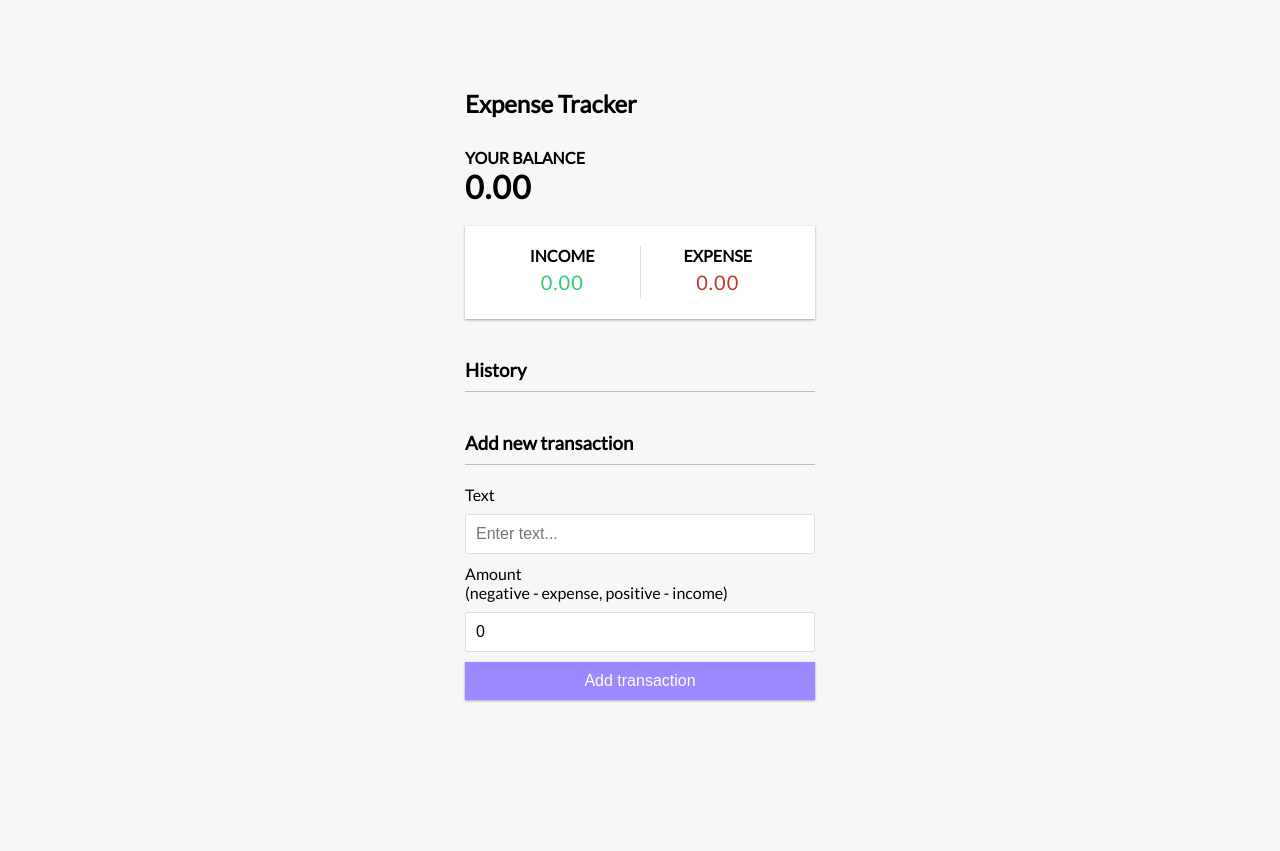
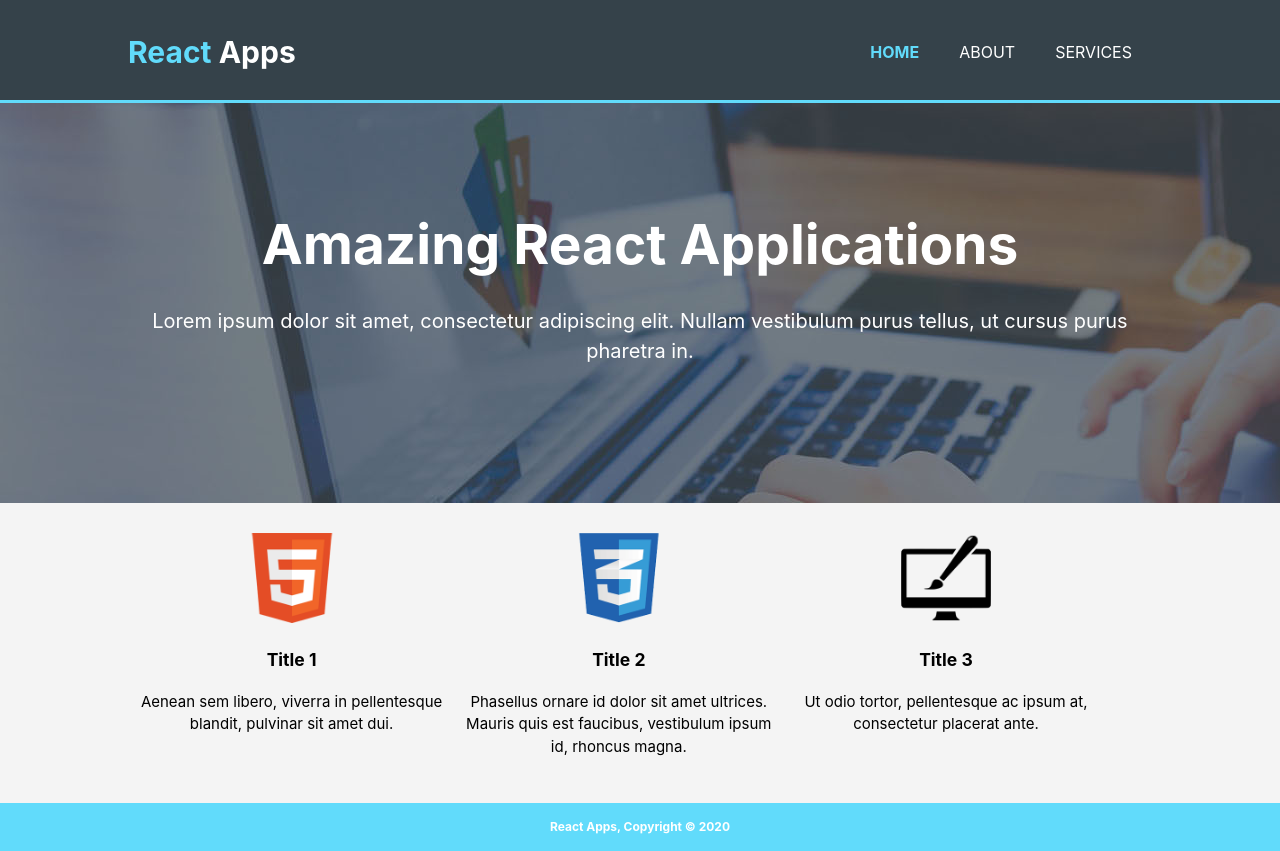
Before and after one commit to anandskartha/js_garage, a React app in the folder client/: page / in a window 1280 px wide. Before the commit the page ends 800 px from the top, so only its background shows below. Built offline with nearby package versions, Linux system fonts and the light colour scheme.

Commit message:
HTML CSS changes for a better UI

```diff
--- a/client/public/index.html
+++ b/client/public/index.html
@@ -7,8 +7,9 @@
     <meta name="theme-color" content="#000000" />
     <meta
       name="description"
-      content="Web site created using create-react-app"
+      content="React App tutorials"
     />
+    <meta name="author" content="Anand"></meta>
     <link rel="apple-touch-icon" href="%PUBLIC_URL%/logo192.png" />
     <!--
       manifest.json provides metadata used when your web app is installed on a
--- /dev/null
+++ b/client/src/components/Template/Footer.css
@@ -0,0 +1,10 @@
+/*Footer*/
+footer{
+    padding: 3px;
+    margin-top: 20px;
+    color: #ffffff;
+    background-color: #61DBFB;
+    text-align: center;
+    font-weight: bold;
+    font-size: 12px;
+}
--- /dev/null
+++ b/client/src/components/Template/Footer.js
@@ -0,0 +1,14 @@
+import React from 'react'
+import './Footer.css';
+
+function Footer() {
+    return (
+        <footer>
+            <p>
+                React Apps, Copyright &copy; 2020
+            </p>
+        </footer>
+    )
+}
+
+export default Footer
--- /dev/null
+++ b/client/src/components/Template/HomeContent.css
@@ -0,0 +1,22 @@
+/*Home page Main Content*/
+#home{
+    margin-top: 20px;
+}
+#home .box{
+    float: left;
+    text-align: center;
+    width: 30%;
+    padding: 10px;
+}
+#home .box img{
+    width: 90px;
+    height: auto;
+}
+/*Media Query*/
+@media(max-width: 768px){
+    #home .box{
+        float: none;
+        text-align: center;
+        width: 100%;
+    }
+}
--- /dev/null
+++ b/client/src/components/Template/HomeContent.js
@@ -0,0 +1,31 @@
+import React from 'react'
+import './HomeContent.css'
+import logo1 from '../../images/logo_1.png';
+import logo2 from '../../images/logo_2.png';
+import logo3 from '../../images/logo_3.png';
+
+function HomeContent() {
+    return (
+        <section id="home">
+            <div class="container">
+                <div class="box">
+                    <img src={logo1} alt="Logo" />
+                    <h3>Title 1</h3>
+                    <p>Aenean sem libero, viverra in pellentesque blandit, pulvinar sit amet dui.</p>
+                </div>
+                <div class="box">
+                    <img src={logo2} alt="Logo" />
+                    <h3>Title 2</h3>
+                    <p>Phasellus ornare id dolor sit amet ultrices. Mauris quis est faucibus, vestibulum ipsum id, rhoncus magna.</p>
+                </div>
+                <div class="box">
+                    <img src={logo3} alt="Logo" />
+                    <h3>Title 3</h3>
+                    <p>Ut odio tortor, pellentesque ac ipsum at, consectetur placerat ante.</p>
+                </div>
+            </div>
+        </section>
+    )
+}
+
+export default HomeContent
--- /dev/null
+++ b/client/src/components/Template/Showcase.css
@@ -0,0 +1,21 @@
+/*Showcase*/
+#showcase{
+    min-height: 400px;
+    background:url('../../images/showcase.jpg') no-repeat  0 -400px;
+    text-align: center;
+    color: #ffffff;
+}
+#showcase h1{
+    margin-top: 100px;
+    font-size: 55px;
+    margin-bottom: 10px;
+}
+#showcase p{
+    font-size: 20px;
+}
+/*Media Query*/
+@media(max-width: 768px){
+    #showcase h1{
+        margin-top: 40px
+    }
+}
--- /dev/null
+++ b/client/src/components/Template/Showcase.js
@@ -0,0 +1,16 @@
+import React from 'react'
+import './Showcase.css';
+
+function Showcase() {
+    return (
+        <section id="showcase">
+            <div class="container">
+                <h1>Amazing React Applications</h1>
+                <p>Lorem ipsum dolor sit amet, consectetur adipiscing elit. Nullam vestibulum purus tellus, ut cursus purus pharetra in.</p>
+            </div>
+
+        </section>
+    )
+}
+
+export default Showcase
--- a/client/src/components/app/app.css
+++ b/client/src/components/app/app.css
@@ -0,0 +1,60 @@
+/*Global*/
+.container{
+    width: 80%;
+    margin: auto;
+    overflow: hidden;
+}
+ul{
+    margin: 0;
+    padding: 0;
+}
+/*Header*/
+header{
+    background: #35424a;
+    color: #ffffff;
+    padding-top: 30px;
+    min-height: 70px;
+    border-bottom: #61DBFB 3px solid;
+}
+header a{
+    color: #ffffff;
+    text-decoration: none;
+    text-transform: uppercase;
+    font-size: 16px;
+}
+header li{
+    float: left;
+    display: inline;
+    padding: 0 20px 0 20px;
+}
+header #branding{
+    float: left;
+}
+header #branding h1{
+    margin:0;
+}
+header nav{
+    float: right;
+    margin-top: 10px;
+}
+header .highlight, header .current a{
+    color: #61DBFB;
+    font-weight: bold;
+}
+header a:hover{
+    color:#ffffff;
+    font-weight: bold;
+}
+/*Media Query*/
+@media(max-width: 768px){
+    header #branding,
+    header nav,
+    header nav li{
+        float: none;
+        text-align: center;
+        width: 100%;
+    }
+    header{
+        padding-bottom: 20px;
+    }
+}
--- a/client/src/components/app/app.js
+++ b/client/src/components/app/app.js
@@ -1,11 +1,34 @@
 import React from 'react';
-import ExpenseTracker from '../ExpenseTracker';
+//import ExpenseTracker from '../ExpenseTracker';
+import Showcase from '../Template/Showcase';
+import HomeContent from '../Template/HomeContent';
+import Footer from '../Template/Footer';
+
+import './app.css';
 
 class App extends React.Component {
     render() {
-        return (<div className="App">
-            <ExpenseTracker />
-        </div>);
+        return (
+            <div className="App">
+                <header>
+                    <div class="container">
+                        <div id="branding">
+                            <h1><span class="highlight">React</span> Apps</h1>
+                        </div>
+                        <nav>
+                            <ul>
+                                <li class="current"><a href="index.html">Home</a></li>
+                                <li><a href="index.html">About</a></li>
+                                <li><a href="index.html">Services</a></li>
+                            </ul>
+                        </nav>
+                    </div>
+                </header>
+                <Showcase/>
+                <HomeContent/>
+                <Footer/>
+            </div>
+        );
     }
 }
 
--- a/client/src/index.css
+++ b/client/src/index.css
@@ -6,6 +6,11 @@ body {
     sans-serif;
   -webkit-font-smoothing: antialiased;
   -moz-osx-font-smoothing: grayscale;
+  font-size: 15px;
+  line-height: 1.5;
+  padding:0;
+  margin:0;
+  background-color: #f4f4f4;
 }
 
 code {
```
Also changed, not shown: client/src/components/ExpenseTracker/AddTrasnsaction.js (+3 -4 lines), client/src/images/logo_1.png (added), client/src/images/logo_2.png (added), client/src/images/logo_3.png (added), client/src/images/showcase.jpg (added).
